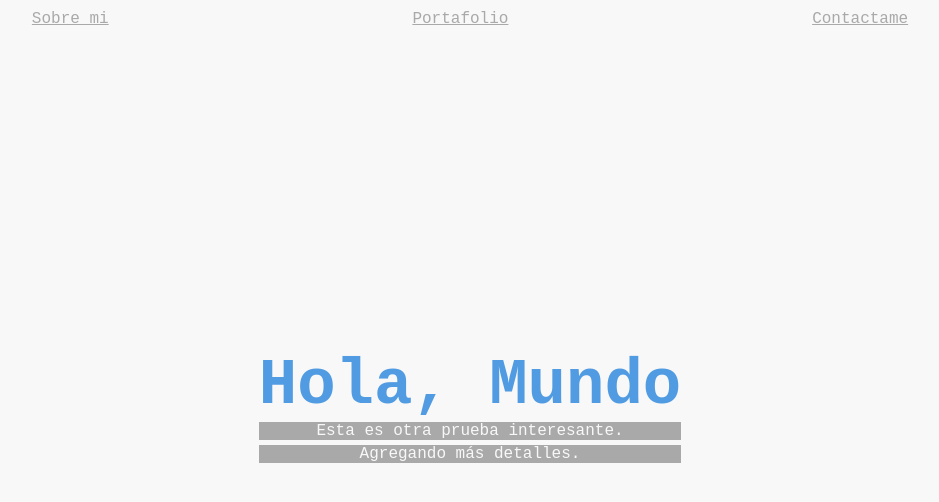
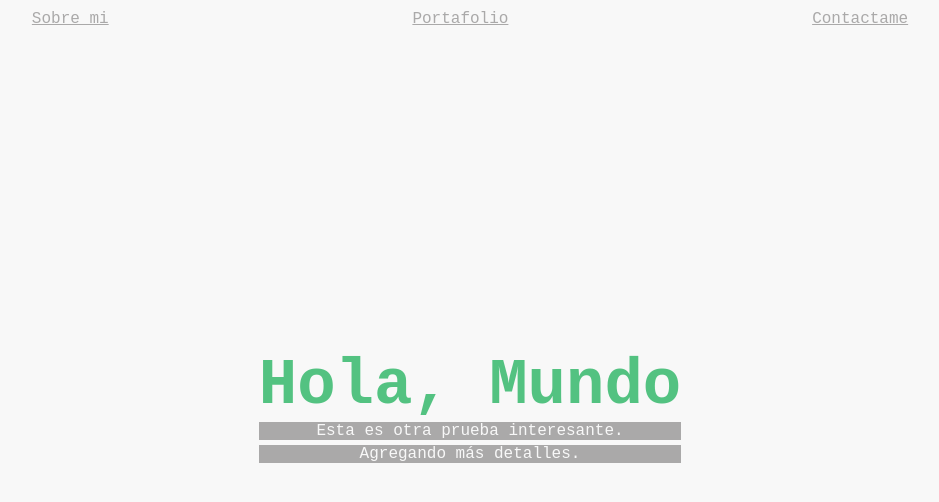
Before and after one commit to karlosremolina/curso-de-terminal-de-platzi, a plain HTML site: page index.html in a window 1280 px wide. Shown: the whole page, without its empty margins (170-1109 px from the left). Drawn offline with Linux system fonts and the light colour scheme.

Commit message:
Cambio de color en el titulo del main

```diff
--- a/style.css
+++ b/style.css
@@ -50,7 +50,7 @@ main
 .main__title
 {
     font-size: 4em;
-    color: rgba(0, 111, 214, 0.678);
+    color: rgba(4, 168, 72, 0.678);
     margin: 0;
     line-height: normal;
 }
```
